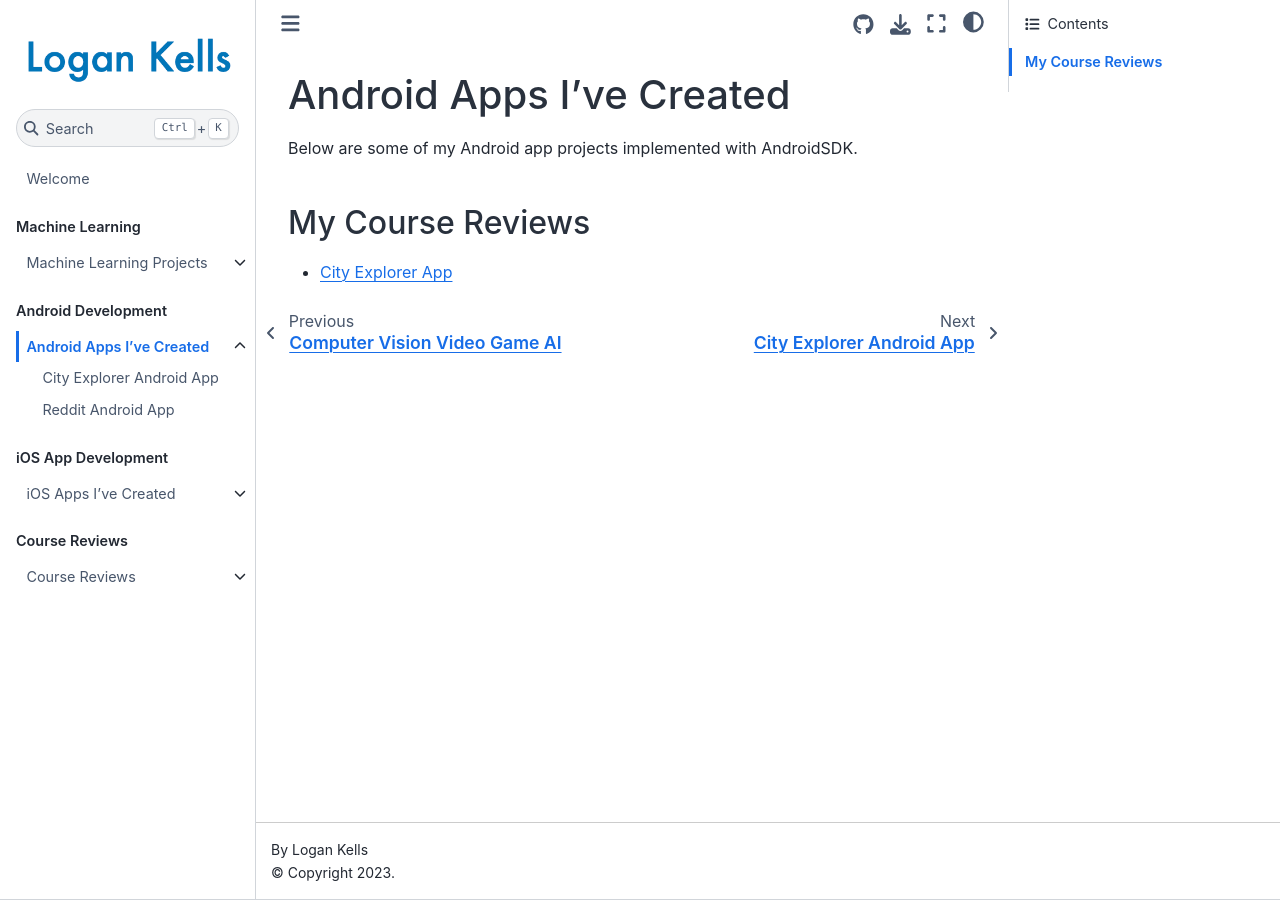
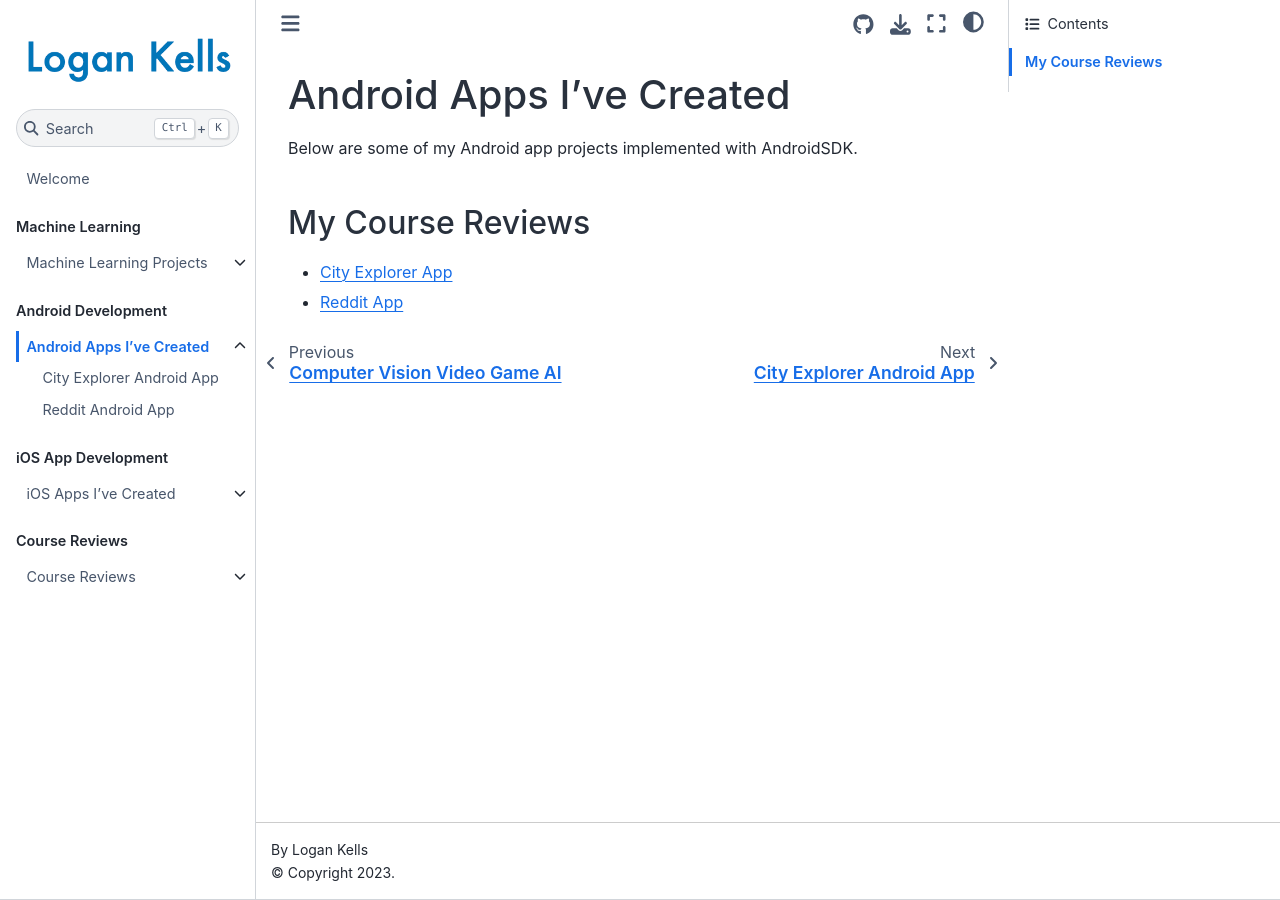
Before and after one commit to LoganKells/logankells.github.io, a Jupyter Book: the page built from docs/android_development/overview-android-development.md, in a window 1280 px wide. Built offline with Jupyter Book 1.0.4 settings and Sphinx 7.4.7 and the Sphinx Book theme 1.1.4, drawn with Linux system fonts in a browser that asks for light colours.

Commit message:
Minor additions

```diff
--- a/docs/android_development/overview-android-development.md
+++ b/docs/android_development/overview-android-development.md
@@ -4,3 +4,4 @@ Below are some of my Android app projects implemented with AndroidSDK.
 
 ## My Course Reviews
 - [City Explorer App](../android_development/city-explorer-app.md)
+- [Reddit App](../android_development/reddit-app.md)
```
Also changed, not shown: docs/android_development/reddit-app.md (+2 -0 lines).
